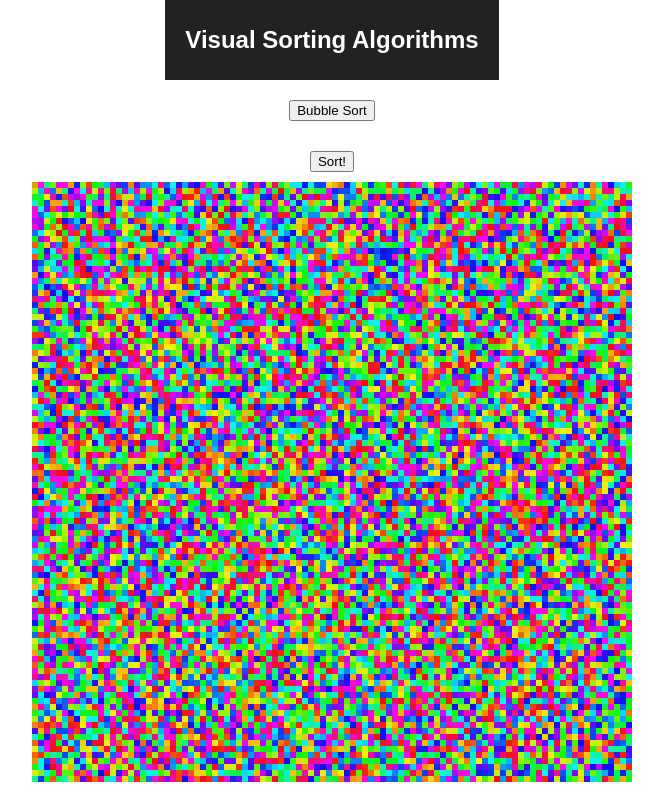
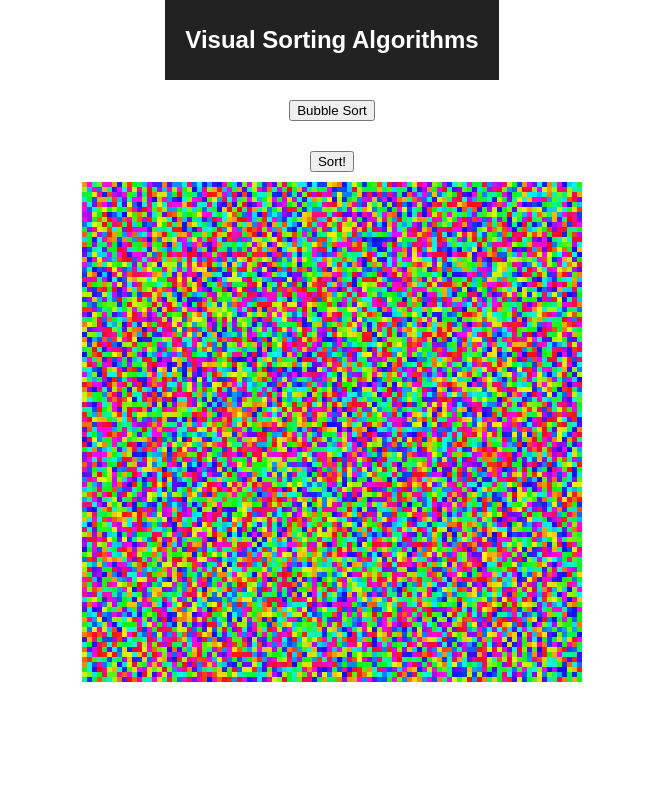
Before and after one commit to naomiajacobs/visualSortingAlgorithms, a React (Create React App) app: page / in a window 1280 px wide. Shown: the whole page, without its empty margins (308-971 px from the left). Built offline with nearby package versions, Linux system fonts and the light colour scheme.

Commit message:
Make square smaller

```diff
--- a/src/SortingVisualization.css
+++ b/src/SortingVisualization.css
@@ -1,11 +1,11 @@
 .cell {
   height: inherit;
-  width: 6px;
+  width: 5px;
 }
 
 .row {
-  width: 600px;
-  height: 6px;
+  width: 500px;
+  height: 5px;
   display: flex;
 }
 
```
